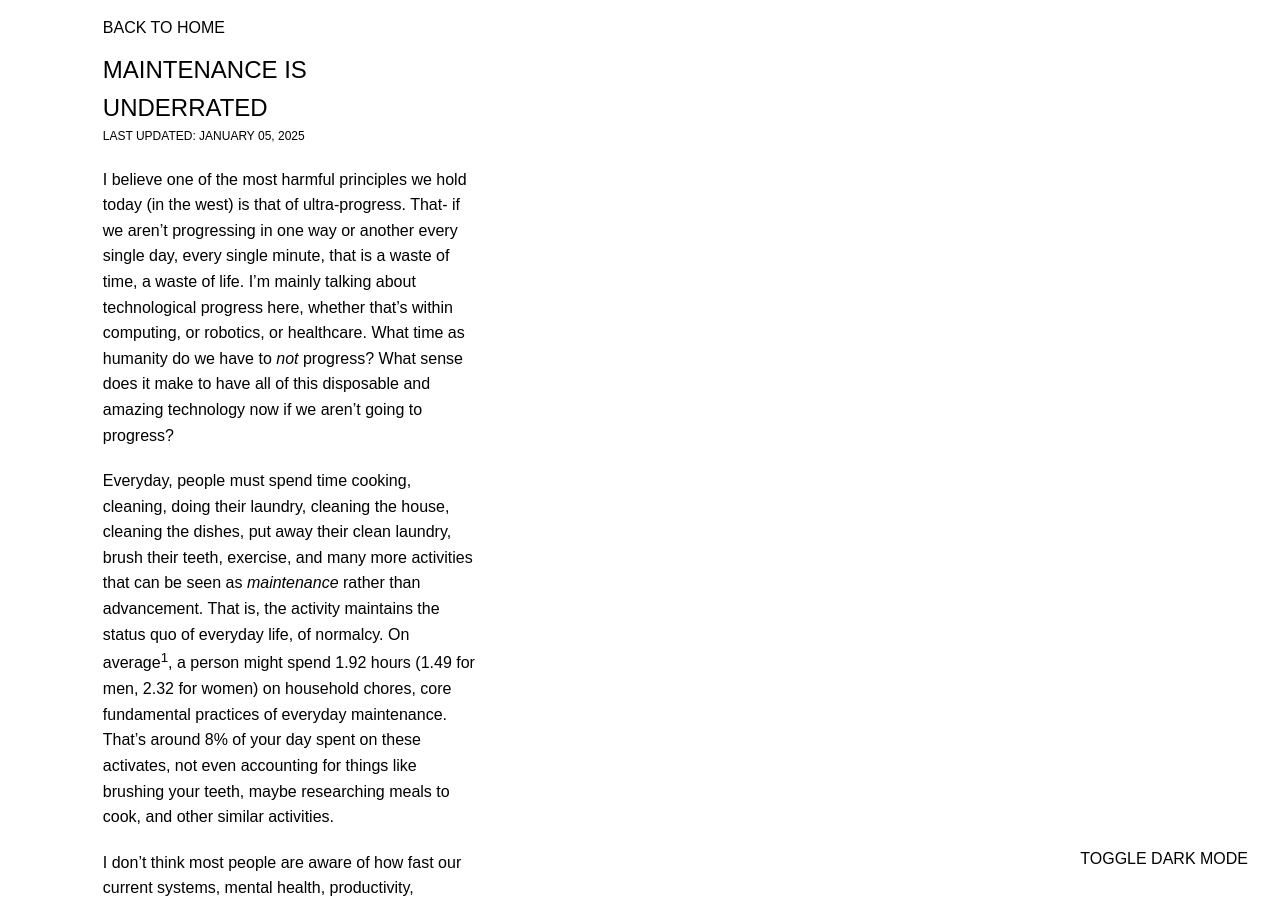
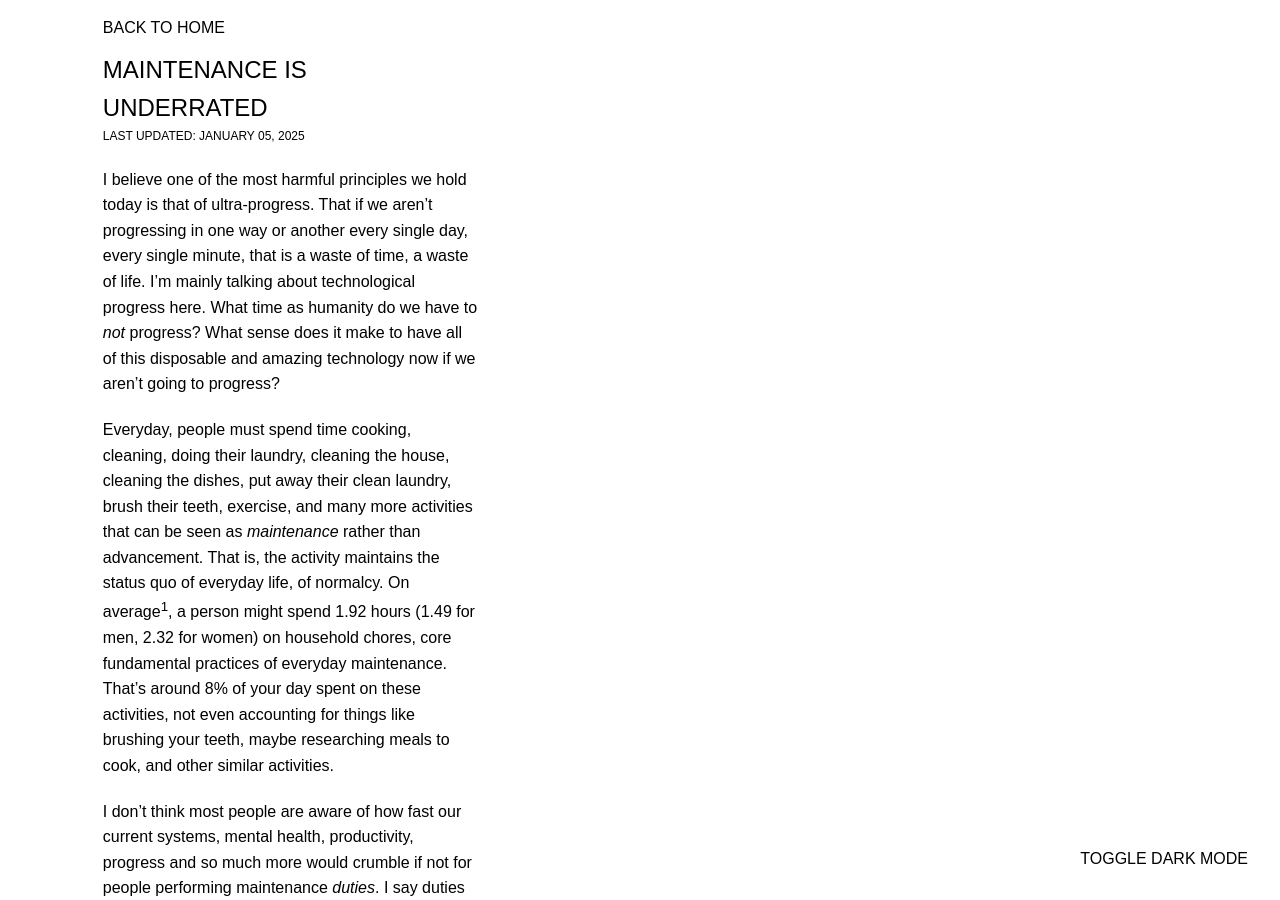
Before and after one commit to pxsswordprotected/personalsite, a Jekyll site: the page built from docs/_posts/2025-01-05-Maintenance-Is-Underrated.md, in a window 1280 px wide and 900 px high. Built offline with Jekyll 4.4.1, drawn with Linux system fonts in a browser that asks for light colours.

Commit message:
changed post grammar and spelling

```diff
--- a/docs/_posts/2025-01-05-Maintenance-Is-Underrated.md
+++ b/docs/_posts/2025-01-05-Maintenance-Is-Underrated.md
@@ -3,9 +3,9 @@ layout: post
 title:  "MAINTENANCE IS UNDERRATED"
 ---
 
-I believe one of the most harmful principles we hold today (in the west) is that of ultra-progress. That- if we aren't progressing in one way or another every single day, every single minute, that is a waste of time, a waste of life. I'm mainly talking about technological progress here, whether that's within computing, or robotics, or healthcare. What time as humanity do we have to *not* progress? What sense does it make to have all of this disposable and amazing technology now if we aren't going to progress?
+I believe one of the most harmful principles we hold today is that of ultra-progress. That if we aren't progressing in one way or another every single day, every single minute, that is a waste of time, a waste of life. I'm mainly talking about technological progress here. What time as humanity do we have to *not* progress? What sense does it make to have all of this disposable and amazing technology now if we aren't going to progress?
 
-Everyday, people must spend time cooking, cleaning, doing their laundry, cleaning the house, cleaning the dishes, put away their clean laundry, brush their teeth, exercise, and many more activities that can be seen as *maintenance* rather than advancement. That is, the activity maintains the status quo of everyday life, of normalcy. On average<sup>1</sup>, a person might spend 1.92 hours (1.49 for men, 2.32 for women) on household chores, core fundamental practices of everyday maintenance. That's around 8% of your day spent on these activates, not even accounting for things like brushing your teeth, maybe researching meals to cook, and other similar activities.
+Everyday, people must spend time cooking, cleaning, doing their laundry, cleaning the house, cleaning the dishes, put away their clean laundry, brush their teeth, exercise, and many more activities that can be seen as *maintenance* rather than advancement. That is, the activity maintains the status quo of everyday life, of normalcy. On average<sup>1</sup>, a person might spend 1.92 hours (1.49 for men, 2.32 for women) on household chores, core fundamental practices of everyday maintenance. That's around 8% of your day spent on these activities, not even accounting for things like brushing your teeth, maybe researching meals to cook, and other similar activities.
 
 I don't think most people are aware of how fast our current systems, mental health, productivity, progress and so much more would crumble if not for people performing maintenance *duties*. I say duties because it is imperative we do not debase ourselves and our egos from thinking we are higher than maintaining what *is* instead of just *becoming*. One needs to precede the other, the duality of nature.
 
```
